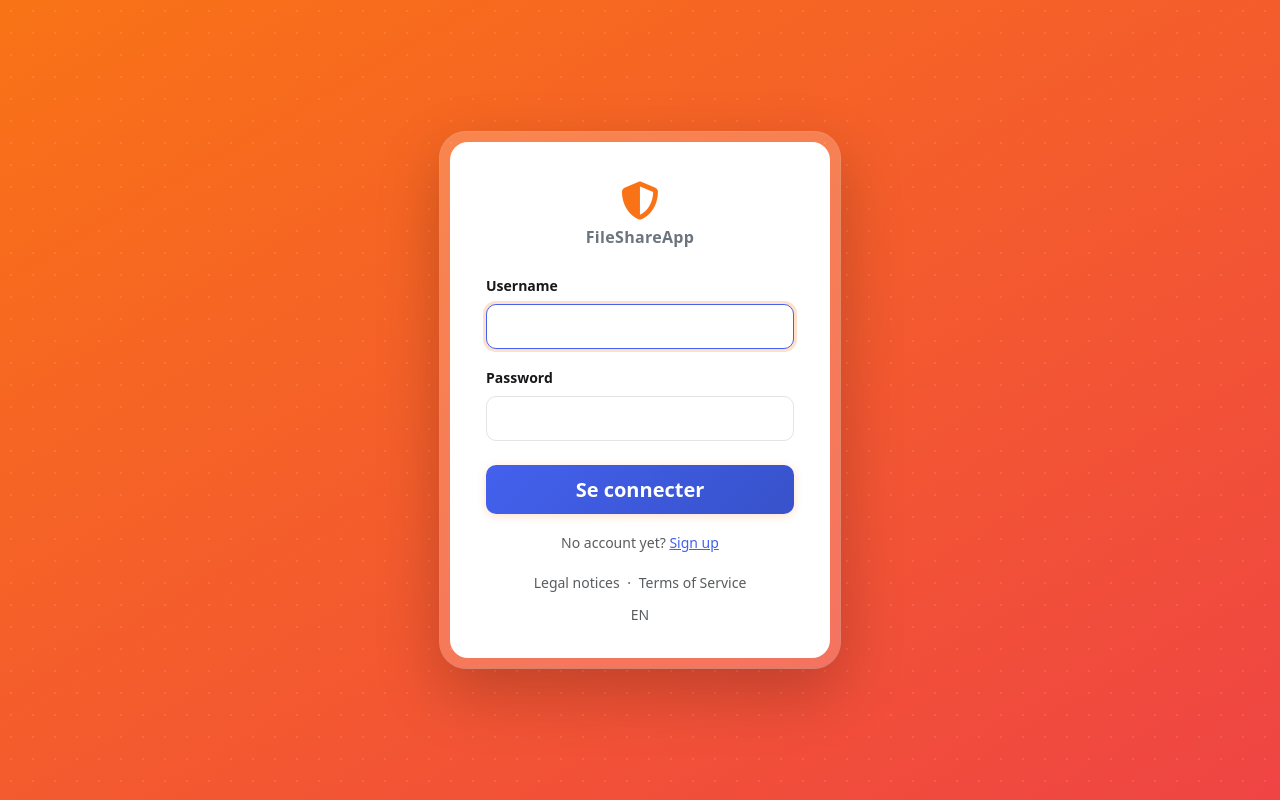
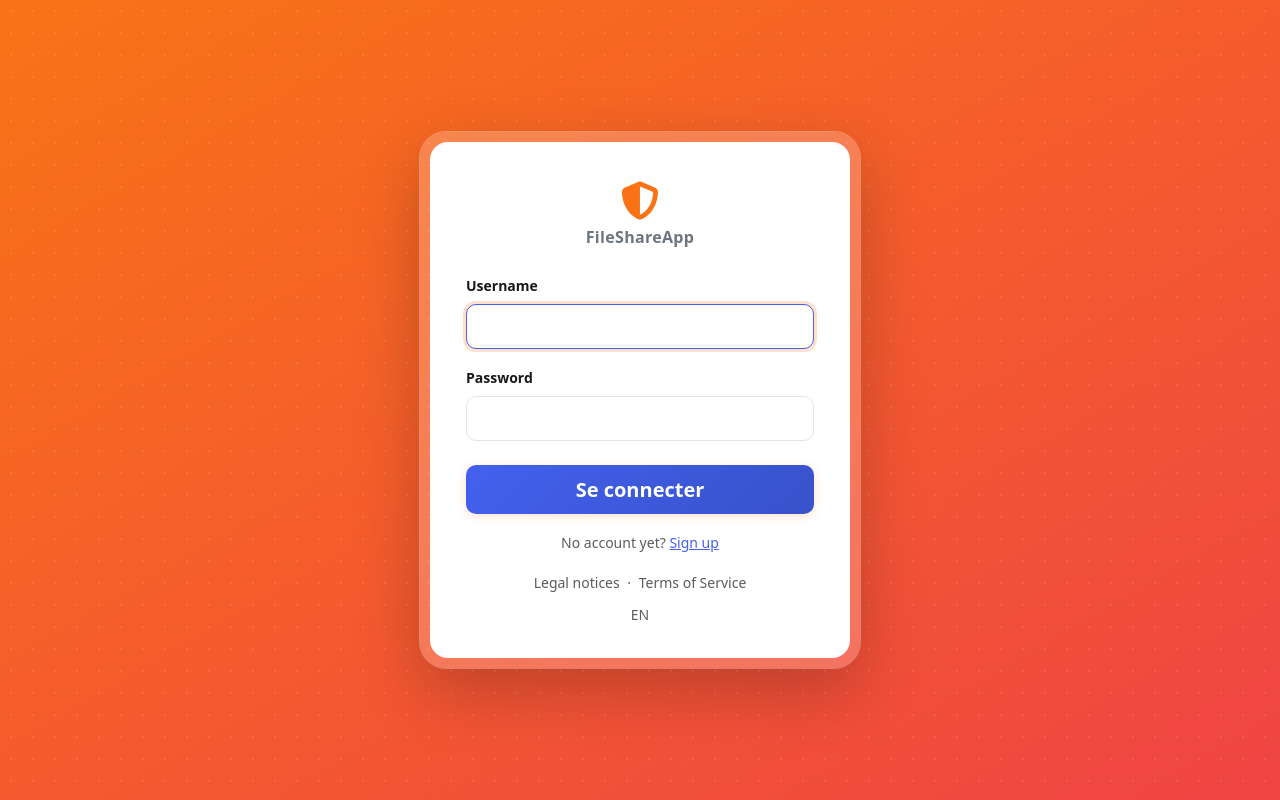
Before and after one commit to djenko-it/securefiles, a Flask app: page /login in a window 1280 px wide. Run offline with Flask 3, Linux system fonts and the light colour scheme; data that the repository does not hold is empty; parts of the project's set-up code (start-up, migrations or seed data) failed here and were passed over; some libraries are stand-ins or nearby versions.

Commit message:
style: widen login card from 380px to 420px to fit legal links on one line
https://claude.ai/code/session_01ENmTDbypymTqidffiYSVcj

```diff
--- a/templates/login.html
+++ b/templates/login.html
@@ -33,7 +33,7 @@
     background: #ffffff;
     border-radius: 18px;
     padding: 2.5rem 2.25rem 2rem;
-    width: 380px;
+    width: 420px;
     max-width: calc(100vw - 2rem);
   }
 
```
